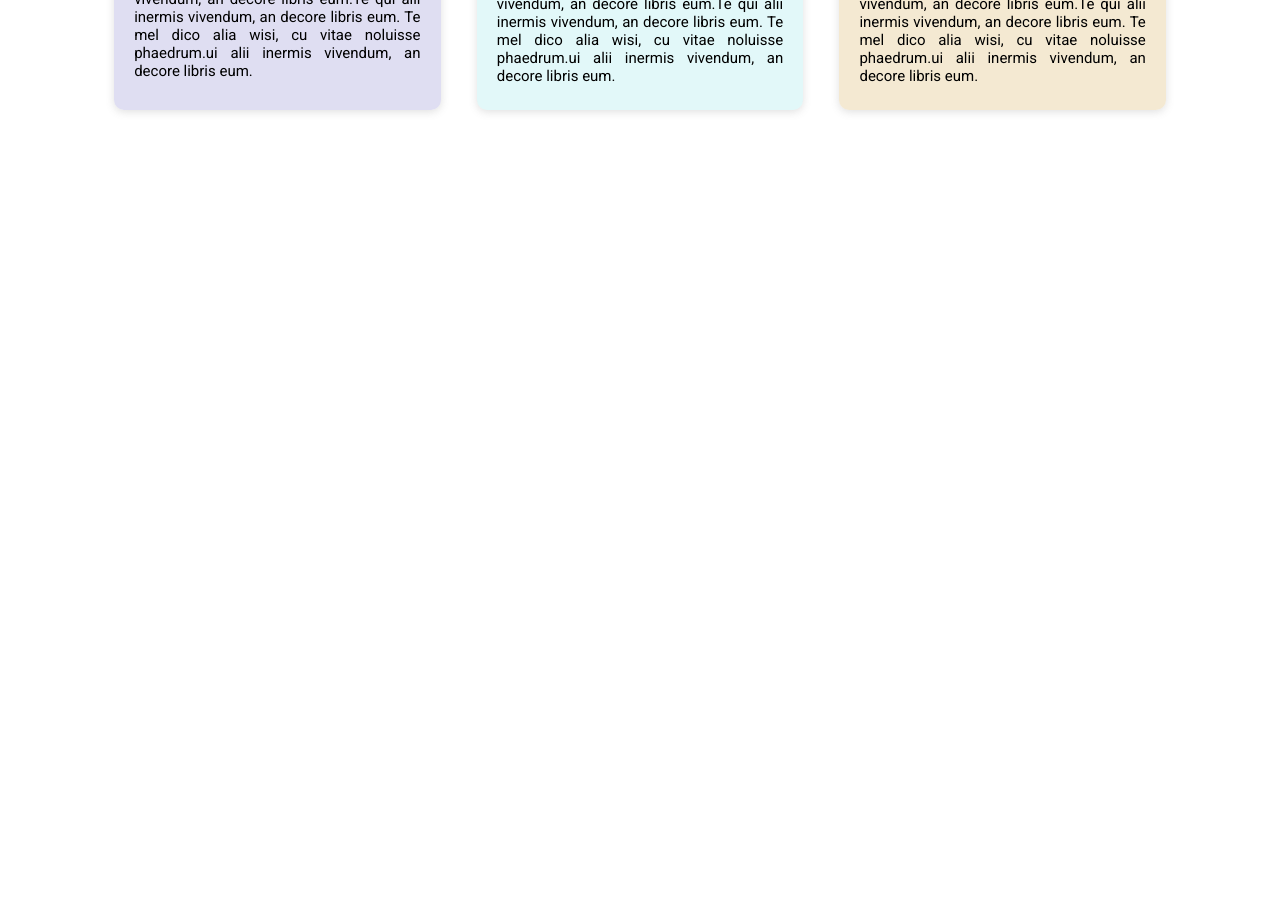
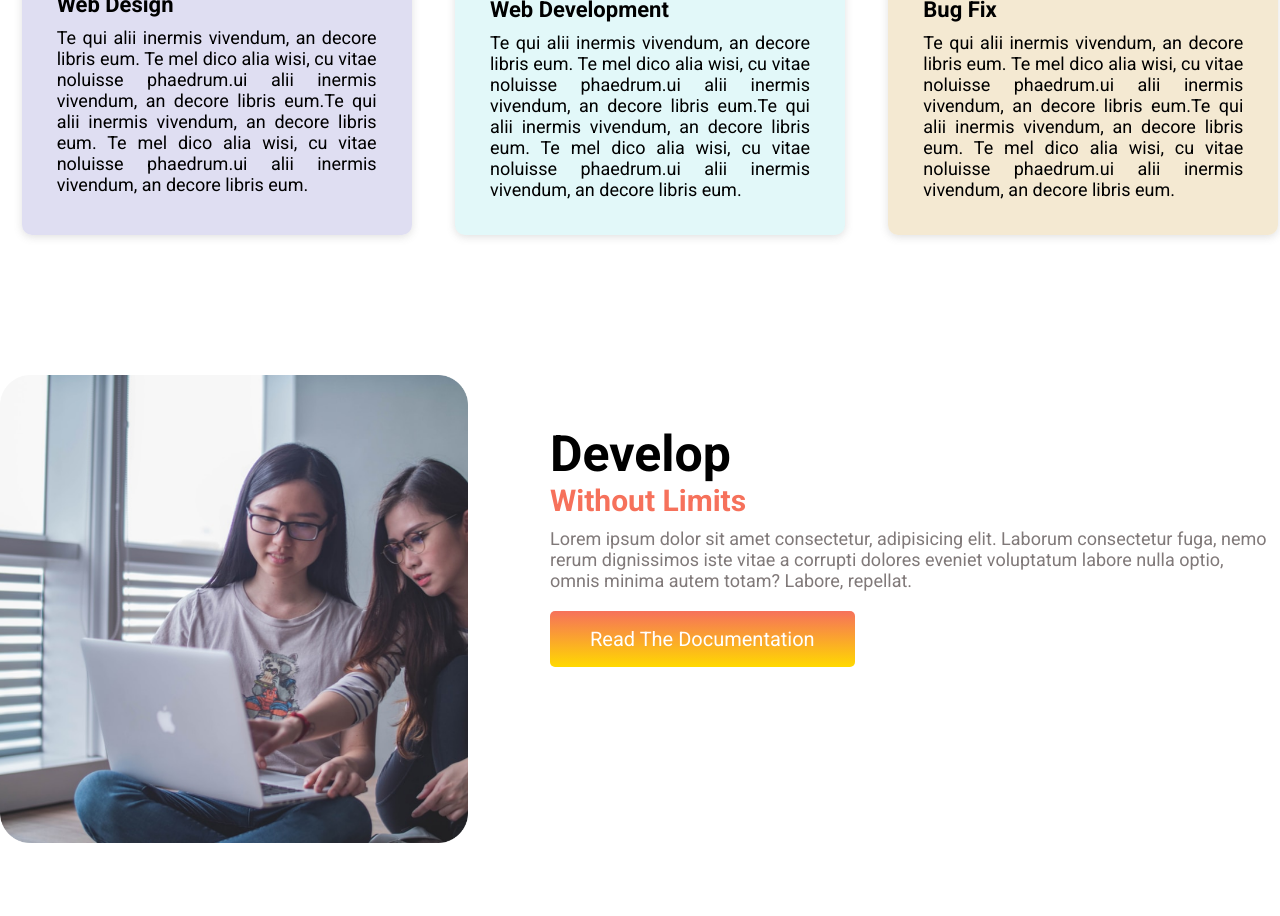
Before and after one commit to sumonbarai/personal-portfolio, a plain HTML site: page index.html in a window 1280 px wide. Shown: the part 1024-1940 px from the top of the page. Before the commit the page ends 1204 px from the top, so only its background shows below. Drawn offline with Linux system fonts and the light colour scheme.

Commit message:
decumentation area added

```diff
--- a/css/style.css
+++ b/css/style.css
@@ -13,6 +13,7 @@ Version         :
     1. common css
     2. header area
     3. service-area
+    4. documentation area
 
 /*---- common css
 ============================================= */
@@ -38,7 +39,7 @@ p{
     font-family: 'Fira Code', monospace;
     font-family: 'Poppins', sans-serif;
     font-family: 'Roboto', sans-serif;
-    font-size: 14px;
+    font-size: 18px;
     font-weight: 400;
 }
 a,
@@ -63,7 +64,7 @@ h6 {
     font-weight: 700;
 }
 .container {
-    width: 85%;
+    width: 1300px;
     margin: 0 auto;
 
 }
@@ -78,14 +79,14 @@ h6 {
     display: inline-block;
     color: rgb(255, 255, 255);
     background-image: linear-gradient(rgb(246, 113, 91), rgb(255, 217, 0));
-    padding: 11px 31px;
+    padding: 16px 40px;
     text-transform: capitalize;
     border-radius: 5px;
-    font-size: 16px;
+    font-size: 20px;
 }
 
 .section-title {
-    font-size: 40px;
+    font-size: 50px;
     text-transform: capitalize;
     text-align: center;
 }
@@ -98,7 +99,6 @@ h6 {
 .header-area {
     /* background-color: orange; */
     background-color: #fff;
-    height: 80vh;
 }
 .header-area .title-area {
     width: 50%;
@@ -114,23 +114,23 @@ h6 {
 }
 .header-area .title-area .border-area span{
     color: #F6715B;
-    font-size: 25px;
+    font-size: 28px;
 }
 .header-area .title-area .border-area h1{
-    font-size: 55px;
+    font-size: 60px;
     text-transform: capitalize;
 }
 .header-area .title-area .border-area h2{
-    font-size: 45px;
+    font-size: 50px;
     text-transform: capitalize;
 }
 .header-area .title-area .border-area h2 span{
     color: #F6715B;
     font-size: 45px;
 }
-.header-area .title-area p{
-    font-size: 17px;
-    max-width: 60%;
+.header-area .title-area p {
+    font-size: 21px;
+    max-width: 90%;
     color: rgb(128, 121, 121);
 }
 .header-area .title-area > span{
@@ -158,7 +158,7 @@ h6 {
 }
 .service-area .service-items {
     width: 30%;
-    padding: 20px;
+    padding: 35px;
     border-radius: 10px;
     margin-top: 40px;
     box-shadow: rgba(99, 99, 99, 0.2) 0px 2px 8px 0px;
@@ -186,8 +186,38 @@ h6 {
     margin-bottom: 10px;
 }
 .service-area .service-items .card p{
-    font-size: 15px;
-    margin: 5px 0;
+
     /* color: rgb(128, 121, 121); */
     text-align: justify;
 }
+
+/*---- documentation area
+============================================= */
+.documentation-area {
+    background-color: #fff;
+}
+.documentation-area .left-area {
+    width: 40%;
+}
+.documentation-area .left-area img{
+    width: 90%;
+}
+.documentation-area .right-area {
+    width: 60%;
+    padding: 50px 30px;
+}
+.documentation-area .right-area h2 {
+    text-align: left;
+}
+.documentation-area .right-area h2 span{
+  display: block;
+  font-size: 30px;
+  margin-bottom: 10px;
+}
+.documentation-area .right-area p{
+    color: rgb(128, 121, 121);
+    padding-bottom: 10px;
+}
+.documentation-area .right-area .section-btn{
+    margin: 10px 0;
+}
--- a/index.html
+++ b/index.html
@@ -77,6 +77,23 @@
 
     </section>
     <!-- service area end -->
+    <!-- documentation area start
+    ============================================= -->
+    <section class="documentation-area section-padding">
+        <div class="container">
+            <div class="flex-container">
+                <div class="left-area">
+                    <img src="images/pictures/coding.png" alt="coding">
+                </div>
+                <div class="right-area">
+                    <h2 class="section-title ">develop <span>without limits</span></h2>
+                    <p>Lorem ipsum dolor sit amet consectetur, adipisicing elit. Laborum consectetur fuga, nemo rerum dignissimos iste vitae a corrupti dolores eveniet voluptatum labore nulla optio, omnis minima autem totam? Labore, repellat.</p>
+                    <a class="section-btn" href="https://www.linkedin.com/in/sumonbarai78/" target="_blank">read the documentation</a>
+                </div>
+            </div>
+        </div>
+    </section>
+    <!-- documentation area end -->
 
 </body>
 
```
Also changed, not shown: images/shapes/shape-1.png (added).
